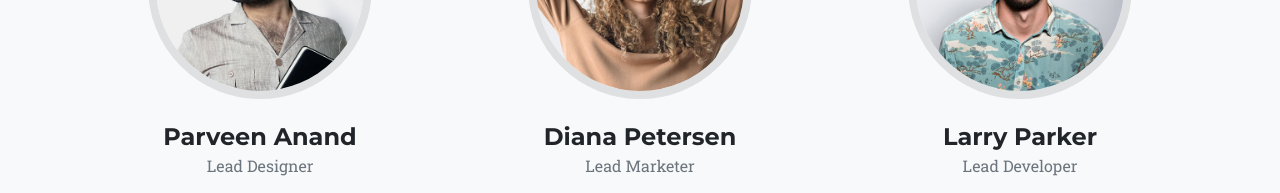
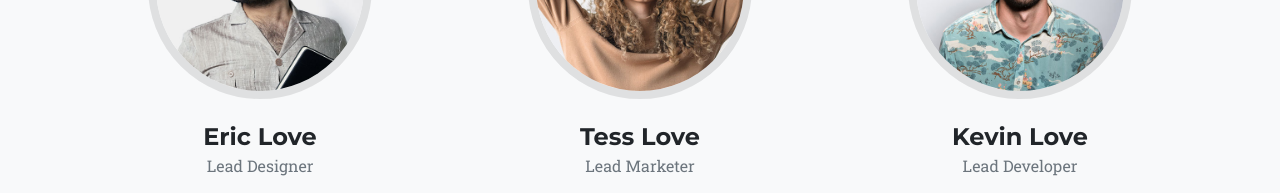
Before and after one commit to klove8/TEST-LoveSoccer, a plain HTML site: page index.html in a window 1280 px wide. Shown: the part 4860-5053 px from the top of the page. Drawn offline with nearby package versions, Linux system fonts and the light colour scheme.

Commit message:
Update index.html

```diff
--- a/index.html
+++ b/index.html
@@ -253,7 +253,7 @@
                     <div class="col-lg-4">
                         <div class="team-member">
                             <img class="mx-auto rounded-circle" src="assets/img/team/1.jpg" alt="..." />
-                            <h4>Parveen Anand</h4>
+                            <h4>Eric Love</h4>
                             <p class="text-muted">Lead Designer</p>
                             <a class="btn btn-dark btn-social mx-2" href="#!"><i class="fab fa-twitter"></i></a>
                             <a class="btn btn-dark btn-social mx-2" href="#!"><i class="fab fa-facebook-f"></i></a>
@@ -263,7 +263,7 @@
                     <div class="col-lg-4">
                         <div class="team-member">
                             <img class="mx-auto rounded-circle" src="assets/img/team/2.jpg" alt="..." />
-                            <h4>Diana Petersen</h4>
+                            <h4>Tess Love</h4>
                             <p class="text-muted">Lead Marketer</p>
                             <a class="btn btn-dark btn-social mx-2" href="#!"><i class="fab fa-twitter"></i></a>
                             <a class="btn btn-dark btn-social mx-2" href="#!"><i class="fab fa-facebook-f"></i></a>
@@ -273,7 +273,7 @@
                     <div class="col-lg-4">
                         <div class="team-member">
                             <img class="mx-auto rounded-circle" src="assets/img/team/3.jpg" alt="..." />
-                            <h4>Larry Parker</h4>
+                            <h4>Kevin Love</h4>
                             <p class="text-muted">Lead Developer</p>
                             <a class="btn btn-dark btn-social mx-2" href="#!"><i class="fab fa-twitter"></i></a>
                             <a class="btn btn-dark btn-social mx-2" href="#!"><i class="fab fa-facebook-f"></i></a>
```
